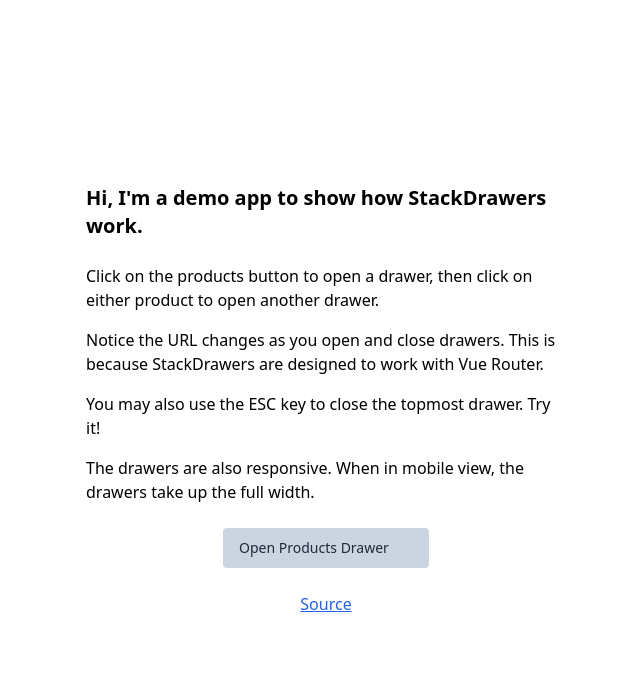
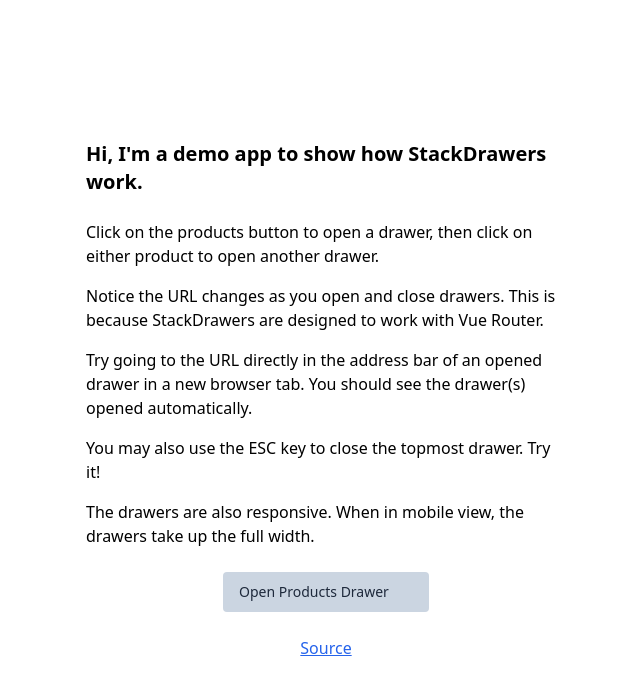
Before and after one commit to linusang/stack-drawers, a Vue app: page / in a window 1280 px wide. Shown: the top 692 px of the page, without its empty margins (314-954 px from the left). Built offline with nearby package versions, Linux system fonts and the light colour scheme; some icons are missing.

Commit message:
more description

```diff
--- a/src/pages/Home.vue
+++ b/src/pages/Home.vue
@@ -19,14 +19,11 @@
             Notice the URL changes as you open and close drawers. This is
             because StackDrawers are designed to work with Vue Router.
           </li>
-          <!-- <li>
-            Try going to
-            <span class="bg-gray-300 font-mono"
-              >{{ domainPath }}/products/2/edit</span
-            >
-            directly in the address bar to open up all the drawers representing
-            that route.
-          </li> -->
+          <li>
+            Try going to the URL directly in the address bar of an opened drawer
+            in a new browser tab. You should see the drawer(s) opened
+            automatically.
+          </li>
           <li>
             You may also use the ESC key to close the topmost drawer. Try it!
           </li>
```
